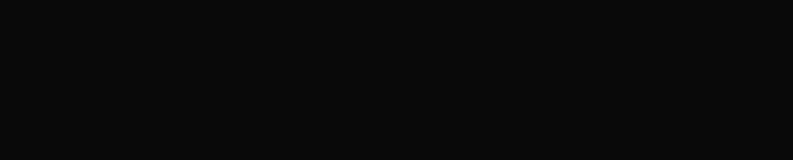
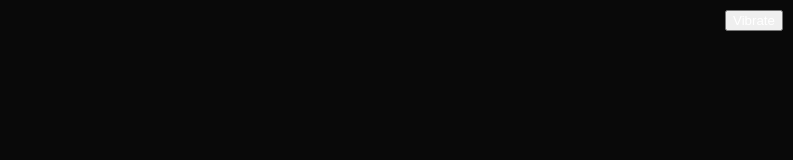
Before and after one commit to vijo95/finger-picker, a React (Vite) app: page / in a window 1280 px wide. Shown: the top 160 px of the page, without its empty margins (487-1280 px from the left). Built offline with nearby package versions, Linux system fonts and the light colour scheme.

Commit message:
vibration

```diff
--- a/src/App.tsx
+++ b/src/App.tsx
@@ -2,6 +2,25 @@
 import { useState, type JSX } from "react";
 import { TouchArea } from "./components/touchArea/touchArea";
 import { Settings } from "./components/settings/settings";
+
+function VibrateButton() {
+  const vibrate = (pattern = [200, 100, 200]) => {
+    if ("vibrate" in navigator) {
+      navigator.vibrate(pattern);
+    } else {
+      console.warn("Vibration API not supported on this device/browser.");
+    }
+  };
+
+  return (
+    <button
+      style={{ position: "absolute", color: "white", top: 10, right: 10 }}
+      onClick={() => vibrate()}
+    >
+      Vibrate
+    </button>
+  );
+}
 
 export default function App(): JSX.Element {
   const [numberOfWinners, setNumberOfWinners] = useState(1);
@@ -20,6 +39,7 @@
           setNumberOfWinners={setNumberOfWinners}
         />
       )}
+      <VibrateButton />
     </>
   );
 }
```
